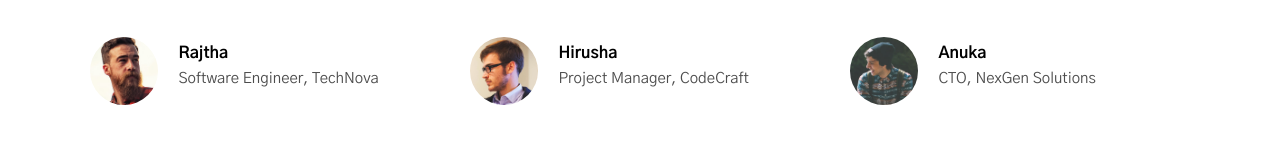
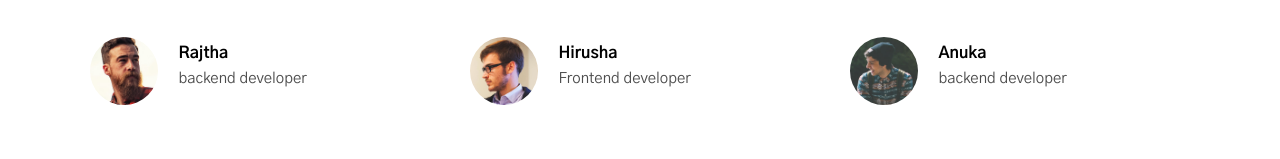
Before and after one commit to dishnhtm1/Meshaka_Personal-Portfolio-2, a plain HTML site: page index.html in a window 1280 px wide. Shown: the part 4874-5033 px from the top of the page. Drawn offline with nearby package versions, Linux system fonts and the light colour scheme.

Commit message:
Update index.html

```diff
--- a/index.html
+++ b/index.html
@@ -378,7 +378,7 @@
                         <img src="images/avatars/user-02.jpg" alt="Rajtha image" class="testimonial-slider__avatar">
                         <cite class="testimonial-slider__cite">
                             <strong>Rajtha</strong>
-                            <span>Software Engineer, TechNova</span>
+                            <span>backend developer</span>
                         </cite>
                     </div>
                 </div> <!-- end testimonials__slide -->
@@ -392,7 +392,7 @@
                         <img src="images/avatars/user-01.jpg" alt="Hirusha image" class="testimonial-slider__avatar">
                         <cite class="testimonial-slider__cite">
                             <strong>Hirusha</strong>
-                            <span>Project Manager, CodeCraft</span>
+                            <span>Frontend developer</span>
                         </cite>
                     </div>
                 </div> <!-- end testimonials__slide -->
@@ -406,7 +406,7 @@
                         <img src="images/avatars/user-04.jpg" alt="Anuka image" class="testimonial-slider__avatar">
                         <cite class="testimonial-slider__cite">
                             <strong>Anuka</strong>
-                            <span>CTO, NexGen Solutions</span>
+                            <span>backend developer</span>
                         </cite>
                     </div>
                 </div> <!-- end testimonials__slide -->
```
